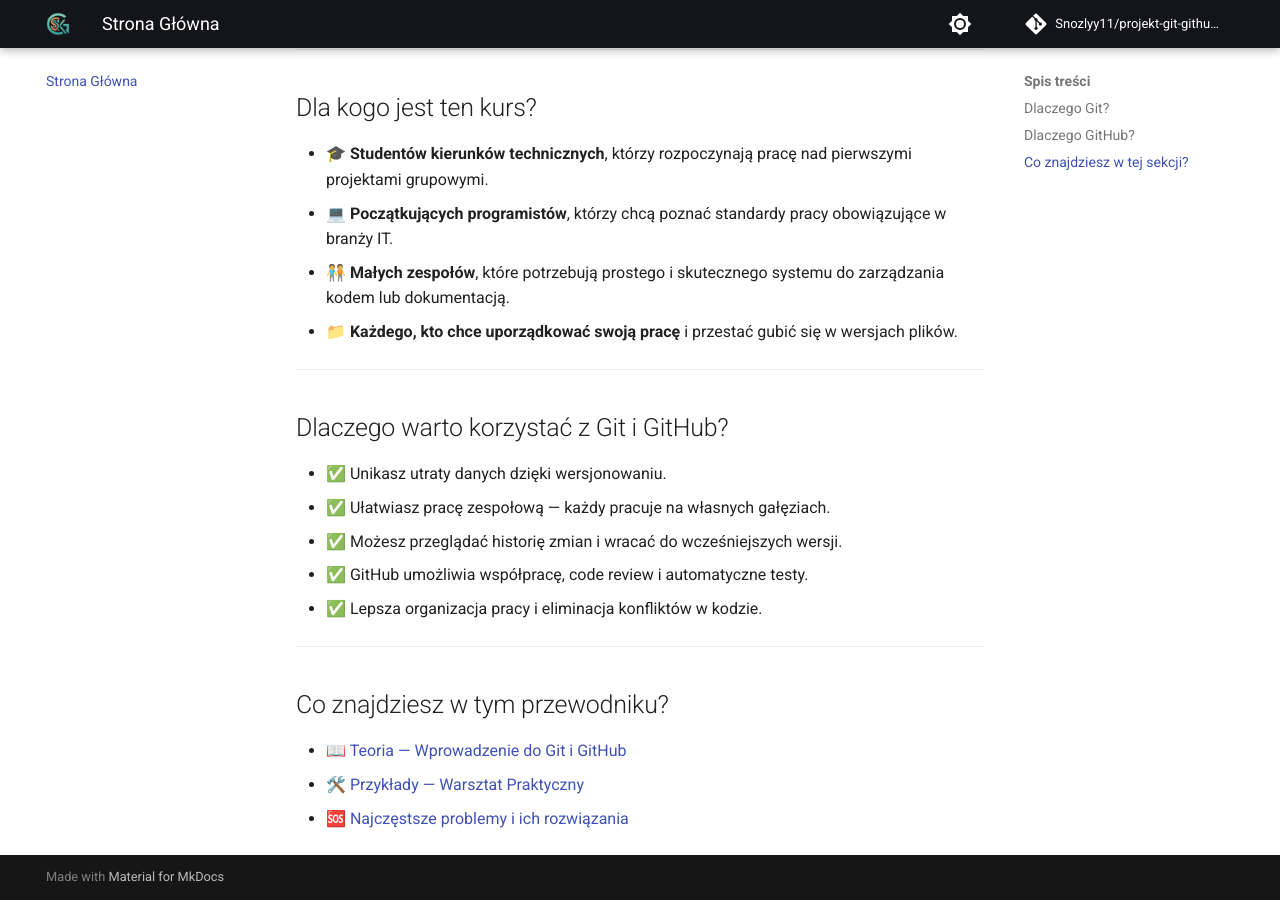
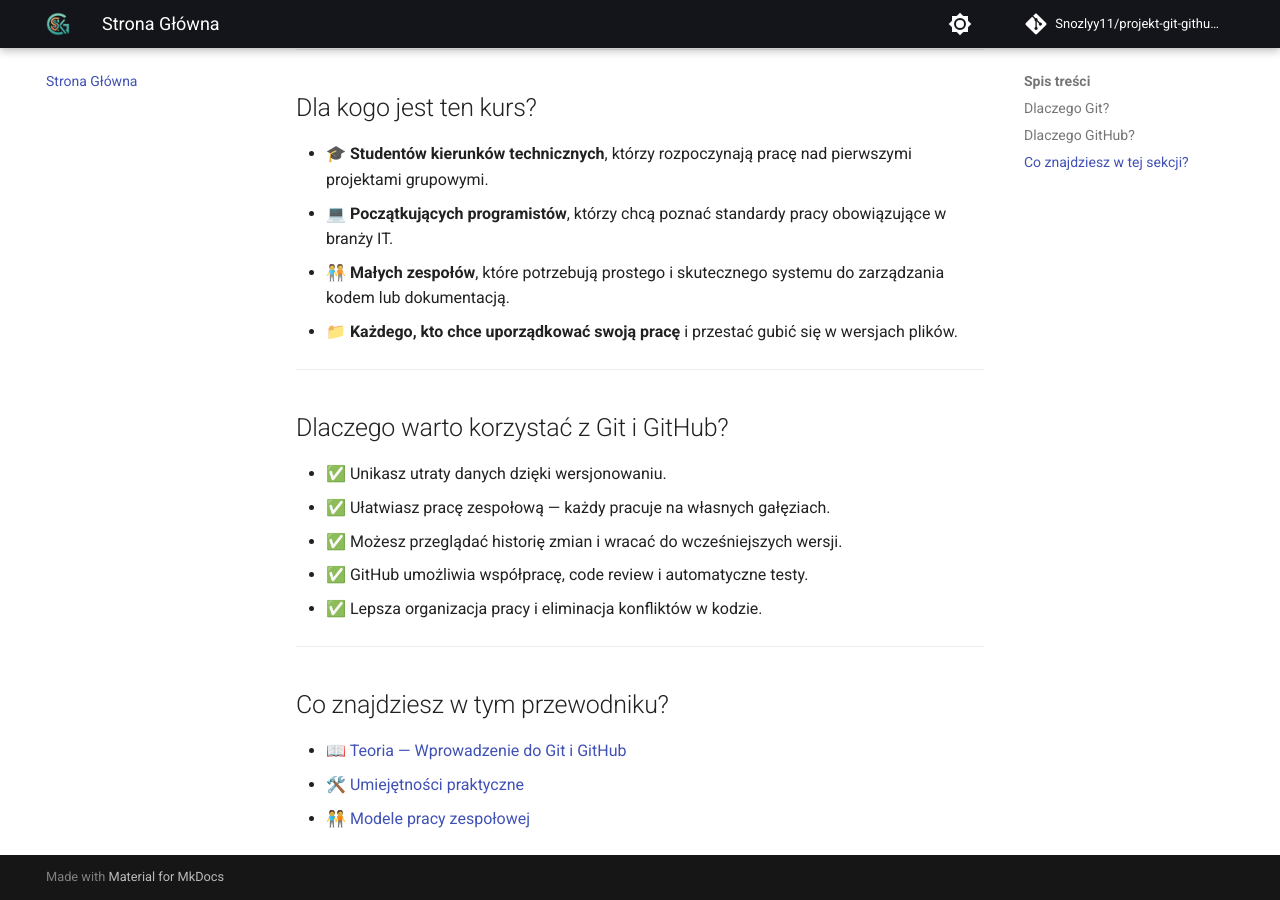
Before and after one commit to Snozlyy11/projekt-git-github-prod, an MkDocs documentation site: the page built from docs/index.md, in a window 1280 px wide and 900 px high, scrolled down 1395 px. Built offline with MkDocs 1.6.1 and Material for MkDocs 9.7.7, drawn with Linux system fonts in a browser that asks for light colours; comment, search, counter and statistics services are not loaded.

Commit message:
Poprawki wizualne strona główna

```diff
--- a/docs/index.md
+++ b/docs/index.md
@@ -61,6 +61,6 @@ Naszą misją jest pokazanie, jak dzięki systemowi kontroli wersji **Git** oraz
 
 ## Co znajdziesz w tym przewodniku?
 
-- [📖 Teoria — Wprowadzenie do Git i GitHub](teoria.md)
-- [🛠️ Przykłady — Warsztat Praktyczny](przyklady.md)
-- [🆘 Najczęstsze problemy i ich rozwiązania](problemy.md)
+- [📖 Teoria — Wprowadzenie do Git i GitHub](teoria/index.md)
+- [🛠️ Umiejętności praktyczne](teoria/index.md)
+- [🧑‍🤝‍🧑 Modele pracy zespołowej](teoria/workflow.md)
```
Also changed, not shown: docs/teoria/index.md (+1 -1 lines).
